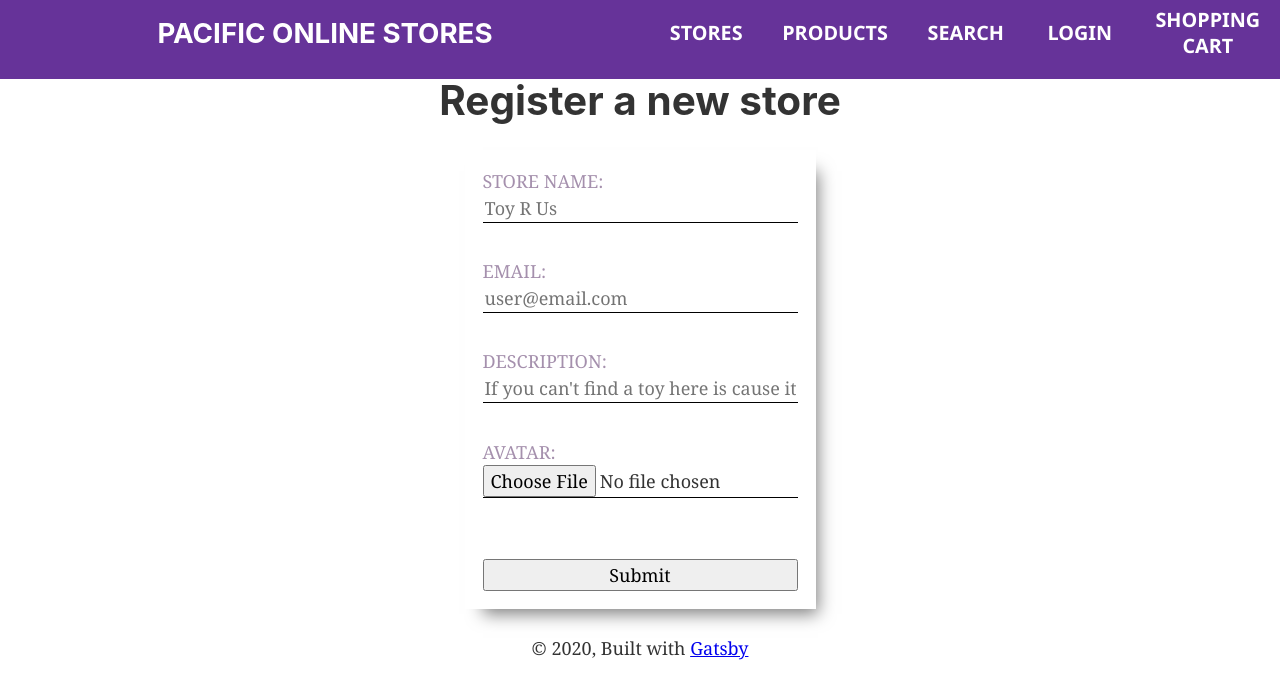
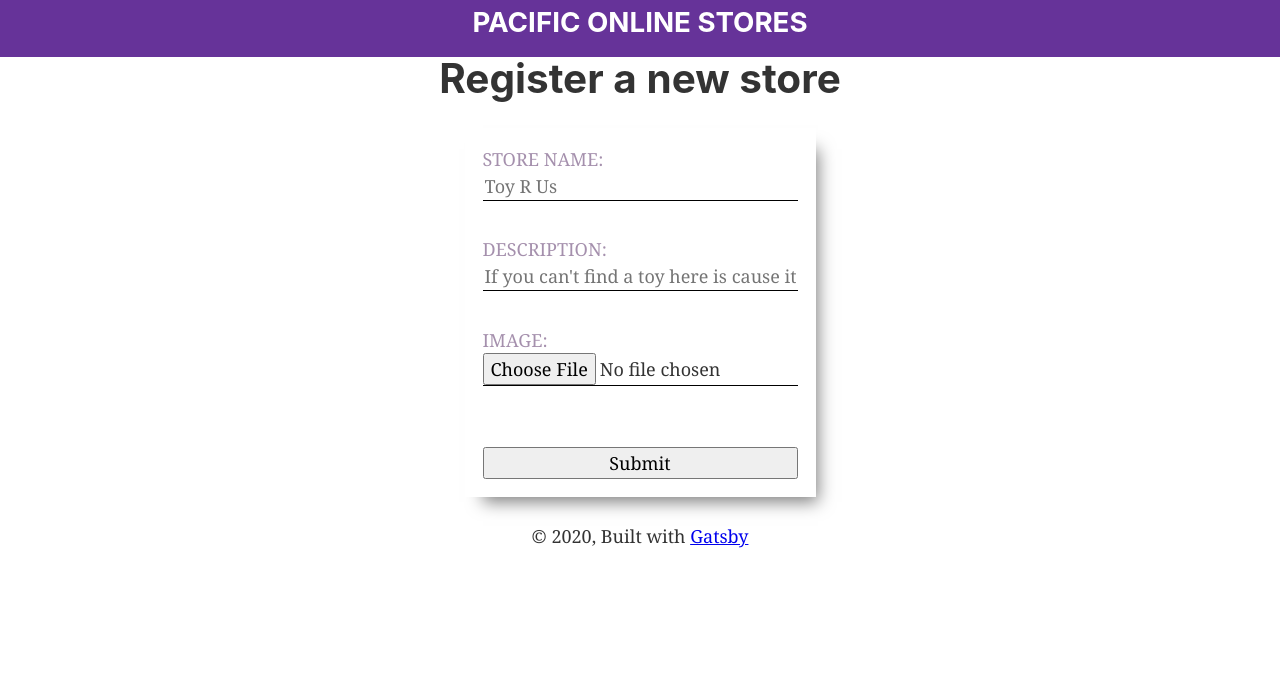
Before and after one commit to Bant89/pacific-store, a Gatsby site: page /stores/register in a window 1280 px wide. Built offline with nearby package versions, Linux system fonts and the light colour scheme; Gatsby itself is replaced by a stand-in of ours.

Commit message:
fix minor bugs

```diff
--- a/src/components/Header/index.js
+++ b/src/components/Header/index.js
@@ -19,10 +19,15 @@
   const { isLogged, logout } = useUser()
 
   useEffect(() => {
-    const mediaQueryList = window.matchMedia("(min-width: 768px)")
-    if (mediaQueryList.matches) setDisplay(true)
-    console.log("IS LOGGED ", isLogged)
-  }, [isLogged])
+    const handleResize = () => {
+      if (window.innerWidth > 768) setDisplay(true)
+    }
+    window.addEventListener("resize", handleResize)
+
+    return function cleanup() {
+      window.removeEventListener("resize", handleResize)
+    }
+  }, [])
 
   return (
     <StyledHeader>
--- a/src/pages/stores/register.js
+++ b/src/pages/stores/register.js
@@ -19,16 +19,6 @@
       },
     },
     {
-      name: "email",
-      validation: Validation.email,
-      label: "Email:",
-      properties: {
-        type: "email",
-        alt: "Email input",
-        placeholder: "user@email.com",
-      },
-    },
-    {
       name: "description",
       validation: Validation.noValidation,
       label: "Description:",
@@ -42,9 +32,9 @@
       },
     },
     {
-      name: "avatar",
+      name: "image",
       validation: Validation.noValidation,
-      label: "Avatar:",
+      label: "Image:",
       properties: {
         type: "file",
         alt: "File input",
@@ -64,6 +54,7 @@
       //   if (!isCreationLoading && !creationHasError) {
       //     navigate("/")
       //   }
+      console.log(data)
     }
   }, [data])
   return (
```
